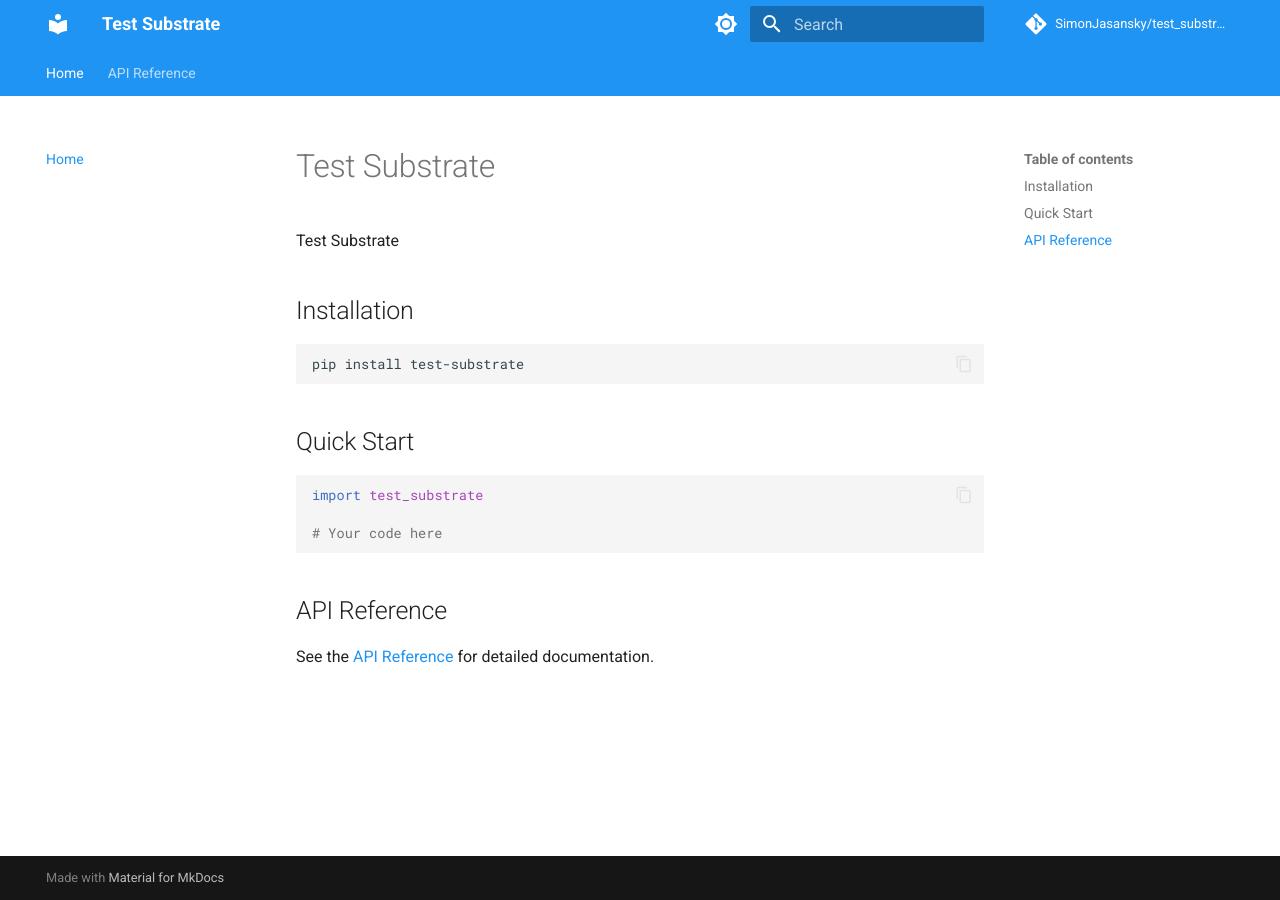
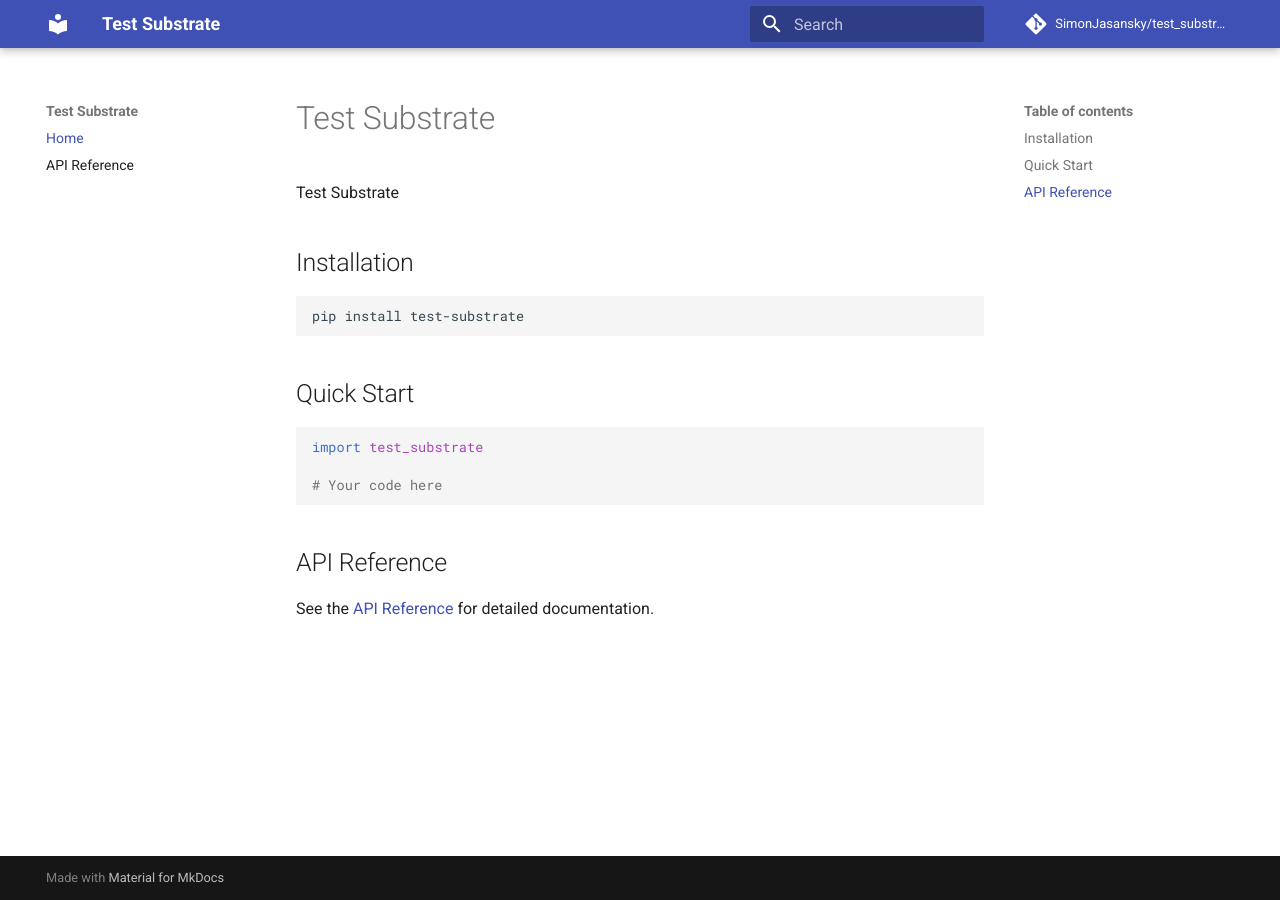
Before and after one commit to SimonJasansky/test_substrate, an MkDocs documentation site: the page built from docs/index.md, in a window 1280 px wide. Built offline with MkDocs 1.6.1 and Material for MkDocs 9.7.7, drawn with Linux system fonts in a browser that asks for light colours; comment, search, counter and statistics services are not loaded.

Commit message:
feat: update

```diff
--- a/.copier-answers.yml
+++ b/.copier-answers.yml
@@ -1,8 +1,8 @@
-_commit: v1.5.1-2-gc675bb8
+_commit: v1.5.1-3-gd3ac56d
 _src_path: /Users/simonjasansky/programming/substrate
 author_email: simon@superlinear.eu
 author_name: Simon Jasansky
-documentation_tool: mkdocs
+documentation_tool: true
 project_description: Test Substrate
 project_name: Test Substrate
 project_type: package
--- a/mkdocs.yml
+++ b/mkdocs.yml
@@ -6,27 +6,6 @@
 
 theme:
   name: material
-  features:
-    - navigation.tabs
-    - navigation.sections
-    - navigation.expand
-    - navigation.top
-    - search.highlight
-    - search.share
-    - content.code.copy
-  palette:
-    - scheme: default
-      primary: blue
-      accent: blue
-      toggle:
-        icon: material/brightness-7
-        name: Switch to dark mode
-    - scheme: slate
-      primary: blue
-      accent: blue
-      toggle:
-        icon: material/brightness-4
-        name: Switch to light mode
 
 nav:
   - Home: index.md
@@ -39,13 +18,7 @@
         python:
           options:
             docstring_style: numpy
-            show_source: true
 
 markdown_extensions:
-  - admonition
-  - pymdownx.details
   - pymdownx.superfences
-  - pymdownx.highlight:
-      anchor_linenums: true
-  - pymdownx.inlinehilite
-  - pymdownx.snippets
+  - pymdownx.highlight
```
Also changed, not shown: pyproject.toml (+0 -7 lines), 1 other file.
